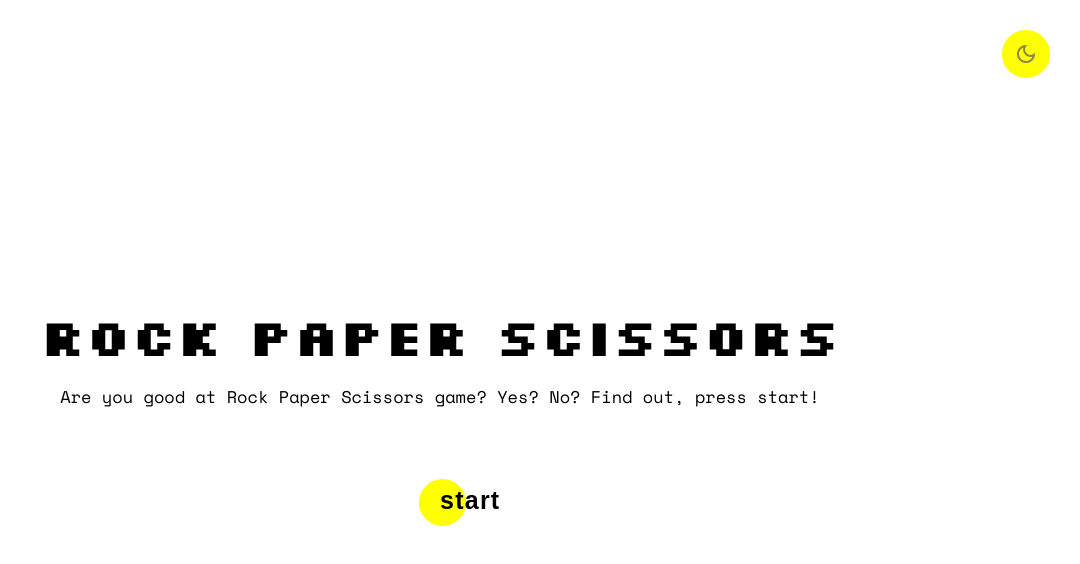
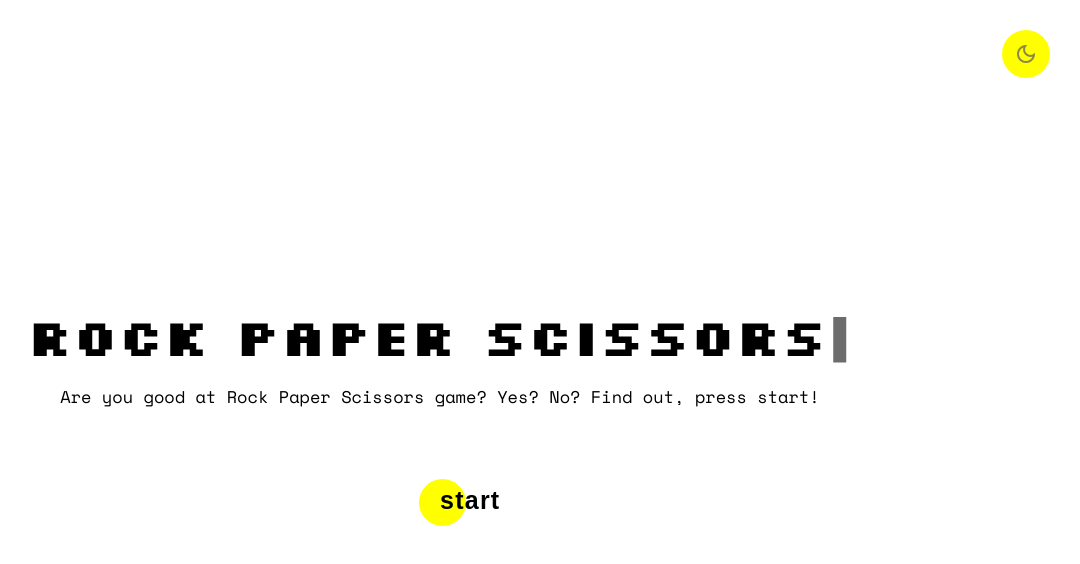
Before and after one commit to anndcodes/rock-paper-scissors, a plain HTML site: page index.html in a window 1280 px wide. Shown: the whole page, without its empty margins (200-1280 px from the left). Drawn offline with nearby package versions, Linux system fonts and the light colour scheme.

Commit message:
feat: add animated title

```diff
--- a/index.html
+++ b/index.html
@@ -17,8 +17,10 @@
     </span>
   </button>
 
-  <!-- title -->
-  <h1 id="title">Rock Paper Scissors</h1>
+  <!-- titles -->
+  <div class="titles">
+    <h1 id="title"></h1><h1 id="title2">|</h1>
+  </div>
 
   <!-- page intro -->
   <div class="intro">
--- a/script.js
+++ b/script.js
@@ -156,3 +156,18 @@ function darkMode() {
   let body = document.body;
   body.classList.toggle("dark-mode");
 }
+
+// ========== animated title function ======== //
+let i = 0;
+let title = "Rock Paper Scissors";
+let speed = 60;
+
+function typeWriter() {
+  if(i < title.length) {
+    document.getElementById("title").innerHTML += title.charAt(i);
+    i++;
+    setTimeout(typeWriter, speed);
+  }
+}
+
+typeWriter()
--- a/style.css
+++ b/style.css
@@ -34,6 +34,26 @@ h1 {
   font-family: 'Silkscreen', cursive;
   font-size: 5.2rem;
 }
+
+
+/*  animated titles  */
+.titles {
+  display: flex;
+}
+
+#title2 {
+  animation: blink 0.6s infinite;
+}
+
+@keyframes blink {
+  from {
+  opacity: 0;
+}
+to {
+  opacity: 1;
+  }
+}
+
 
 .intro-paragraph {
   margin: 1.5rem;
```
